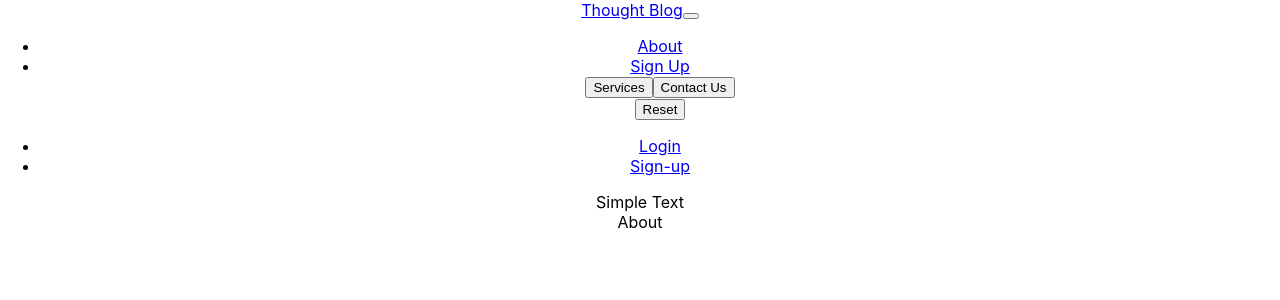
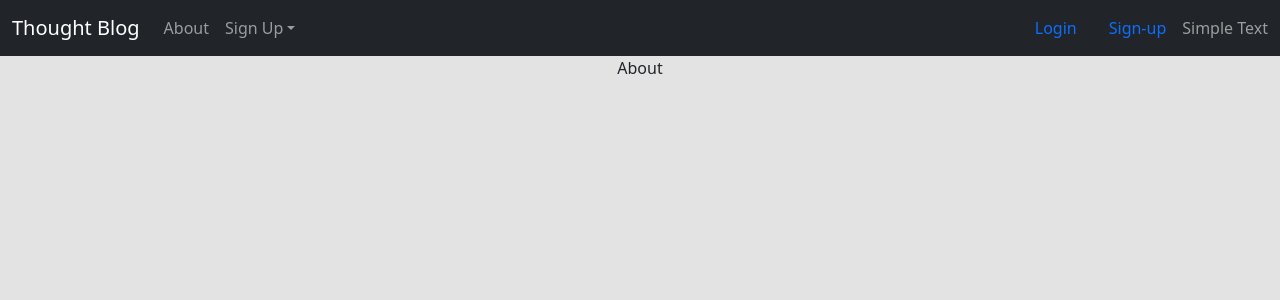
Before and after one commit to jainamga/bloggingappp, a React (Create React App) app: page /about in a window 1280 px wide. Shown: the top 300 px of the page. Built offline with nearby package versions, Linux system fonts and the light colour scheme.

Commit message:
fhirstf commfdsidt

```diff
--- a/package.json
+++ b/package.json
@@ -7,6 +7,7 @@
     "@testing-library/react": "^13.4.0",
     "@testing-library/user-event": "^13.5.0",
     "axios": "^1.5.0",
+    "bootstrap": "^5.3.2",
     "jodit-react": "^1.3.39",
     "react": "^18.2.0",
     "react-dom": "^18.2.0",
--- a/src/App.css
+++ b/src/App.css
@@ -1,3 +1,7 @@
+body{
+  background: #e3e3e3!important;
+}
+
 .App {
   text-align: center;
 }
--- a/src/App.js
+++ b/src/App.js
@@ -14,6 +14,8 @@ import Trail from './components/trail';
 import NewFeed from './components/NewFeed';
 import PostPage2 from './pages/PostPage copy';
 import PostPage from './pages/PostPage';
+import 'bootstrap/dist/css/bootstrap.min.css';
+import 'react-toastify/dist/ReactToastify.css';
 
 
 
```
Also changed, not shown: 1 other file (tests, documents, lock files or other folders).
